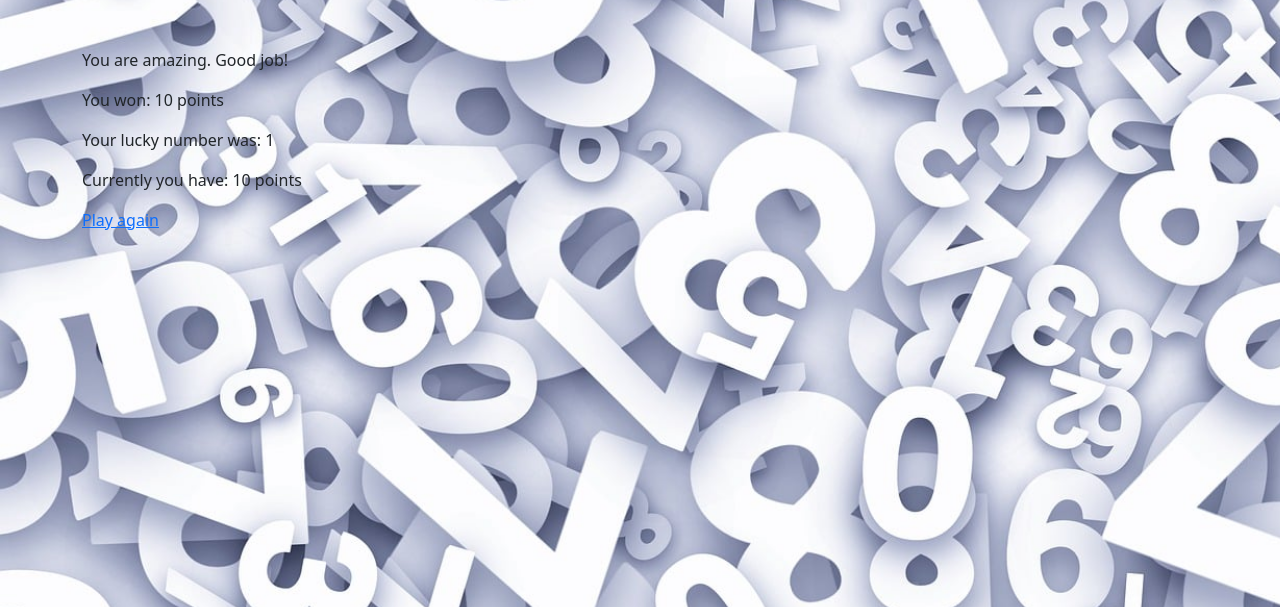
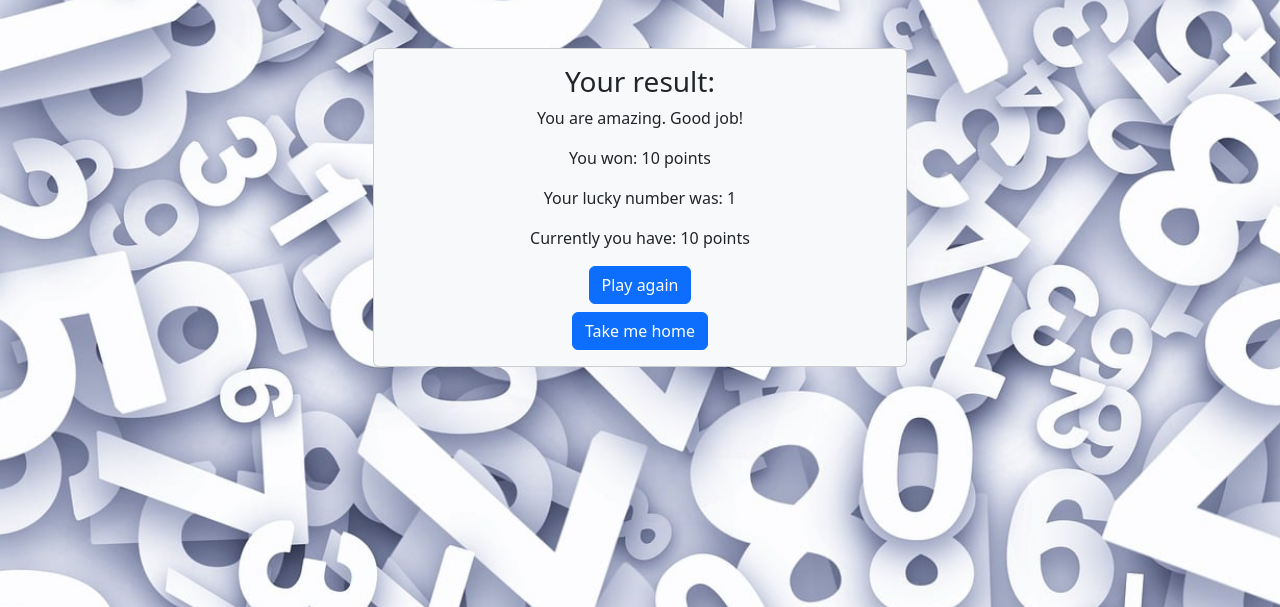
Before and after one commit to Kowal1996/Digit_Dash, a Django app: page /lottoGames/gameResult/ in a window 1280 px wide. Shown: the part 106-713 px from the top of the page. Run offline with Django 4.2, Linux system fonts and the light colour scheme; a user stored in the database is signed in; tables that the repository leaves empty hold one stand-in row (values such as "Sample post").

Commit message:
added gameresult css

```diff
--- a/lottoGames/templates/gameOneOutOfTwenty.html
+++ b/lottoGames/templates/gameOneOutOfTwenty.html
@@ -6,14 +6,15 @@
         <div class="col-md-6">
             <div class="card bg-light">
                 <div class="card-body">
+                    <h3 class="text-center">Digit Dash Game</h3>
                     {% if user %}
                         <p class="text-center">Your tried {{ tries }} time{{ tries|pluralize }}</p>
                         {% if message %}
-                            <p class="alert alert text-center">{{ message }}</p>
+                            <p class="alert alert-danger text-center">{{ message }}</p>
                         {% endif %}
                         <p class="text-center">Your score: {{ score }}</p>
                         <form action="{% url 'gameOneOutOfTwenty' %}" method="post" class="text-center">
-                            <label for="user_number">Enter a number from 1 to 20:</label>
+                            <label for="user_number">Select your lucky number:</label>
                             <div class="btn-group mt-3" role="group" aria-label="Number selection">
                                 <div>
                                     <div class="btn-group" role="group" aria-label="First row numbers">
--- a/lottoGames/templates/gameResult.html
+++ b/lottoGames/templates/gameResult.html
@@ -1,10 +1,25 @@
 {% extends 'base.html' %}
 
-
 {% block content %}
-    <p>{{feedback}}</p>
-    <p>You won: {{game.user_score}} point{{game.user_score|pluralize}}</p>
-    <p>Your lucky number was: {{game.luckyNumber}}</p>
-    <p>Currently you have: {{owner.account_balance}} point{{owner.account_balance|pluralize}}</p>
-    <a href="{% url 'gameOneOutOfTwenty' %}">Play again</a>
+<div class="container mt-5">
+    <div class="row justify-content-center">
+        <div class="col-md-6">
+            <div class="card bg-light">
+                <div class="card-body">
+                    <h3 class="text-center">Your result:</h3>
+                    <p class="text-center">{{ feedback }}</p>
+                    <p class="text-center">You won: {{ game.user_score }} point{{ game.user_score|pluralize }}</p>
+                    <p class="text-center">Your lucky number was: {{ game.luckyNumber }}</p>
+                    <p class="text-center">Currently you have: {{ owner.account_balance }} point{{ owner.account_balance|pluralize }}</p>
+                    <div class="text-center">
+                        <a href="{% url 'gameOneOutOfTwenty' %}" class="btn btn-primary">Play again</a>
+                    </div>
+                    <div class="text-center mt-2">
+                        <a href="{% url 'home' %}" class="btn btn-primary">Take me home</a>
+                    </div>
+                </div>
+            </div>
+        </div>
+    </div>
+</div>
 {% endblock content %}
--- a/lottoGames/templates/gameRules.html
+++ b/lottoGames/templates/gameRules.html
@@ -12,7 +12,7 @@
                         <li>You have 10 chances to guess the right number.</li>
                         <li>At the beginning of the game, you have 10 points.</li>
                         <li>Each attempt costs you one point.</li>
-                        <li>If you enter a wrong number, the game will inform you whether the number was too big or too small.</li>
+                        <li>Click one of the buttons to choose your number</li>
                         <li>If you are ready click the button below and have fun!</li>
                     </ul>
                     <div class="text-center mt-4">
```
